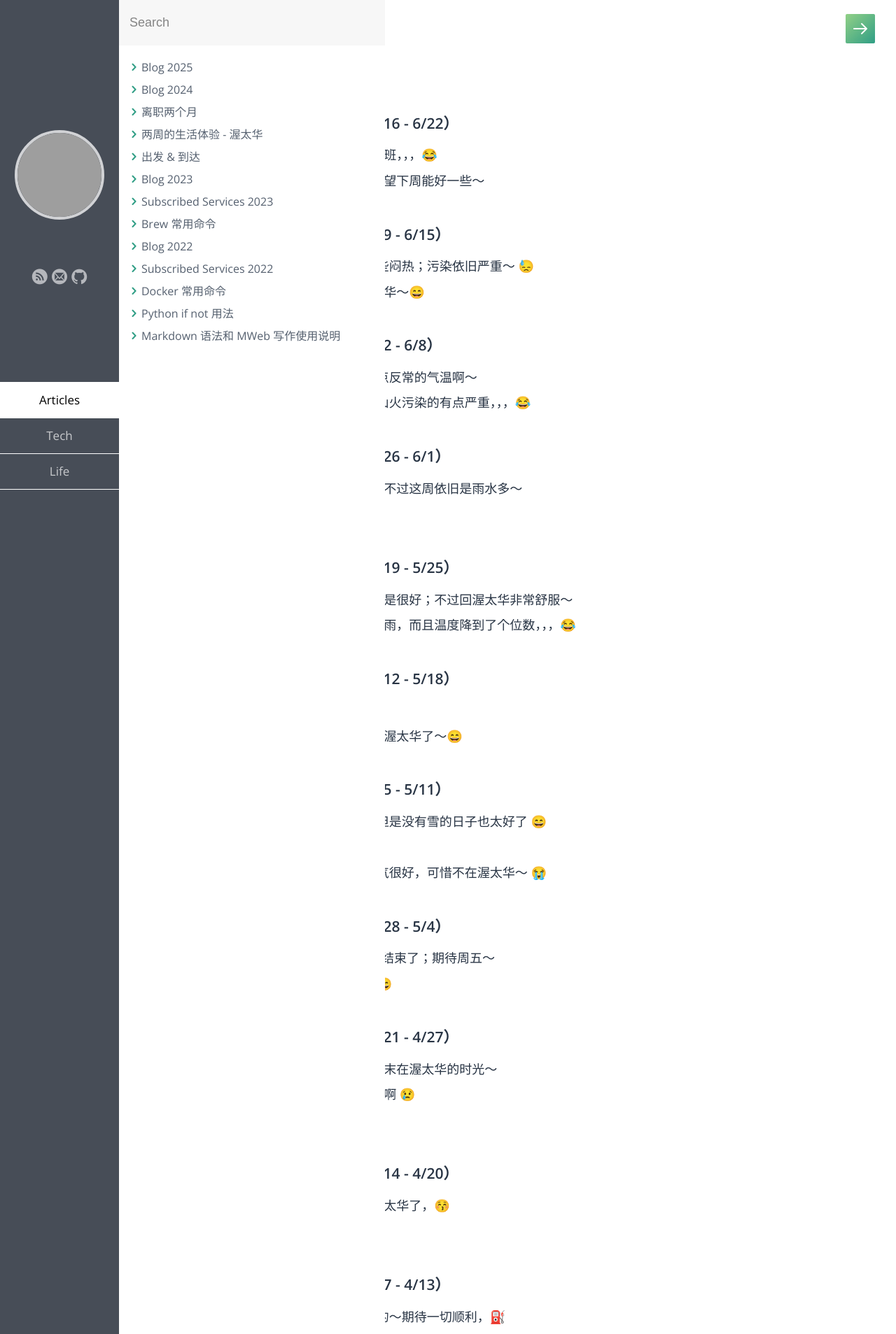
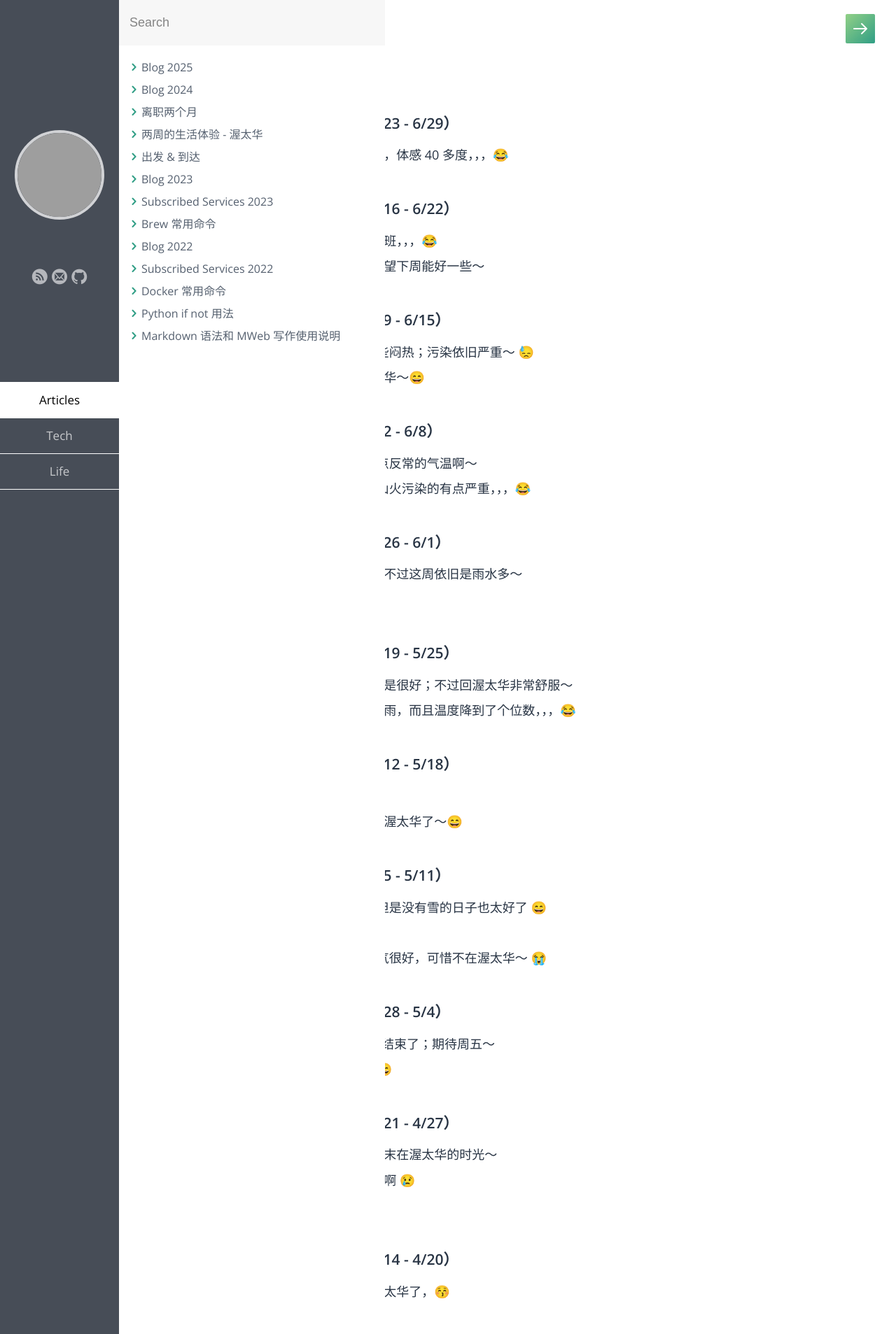
Before and after one commit to samxupeiran/samxupeiran.github.io, a Jekyll site: the page built from _posts/life/2025-01-02-my-blog.md, in a window 1280 px wide. Shown: the top 1907 px of the page at 70% size. Built offline with Jekyll 4.4.1, drawn with Linux system fonts in a browser that asks for light colours; some web fonts are replaced; grey boxes are pictures that could not be loaded.

Commit message:
feat: add weekly blog 6/24

```diff
--- a/_posts/life/2025-01-02-my-blog.md
+++ b/_posts/life/2025-01-02-my-blog.md
@@ -5,6 +5,9 @@ category: Life
 tags: Blog
 ---
 
+
+- ### 2025 年 6 月 第 4 周（6/23 - 6/29）
+     - 6/24 这几天真的是热爆了，体感 40 多度，，，😂
 
 - ### 2025 年 6 月 第 3 周（6/16 - 6/22）
      - 6/16 周末玩到完全不想上班，，，😂
```
